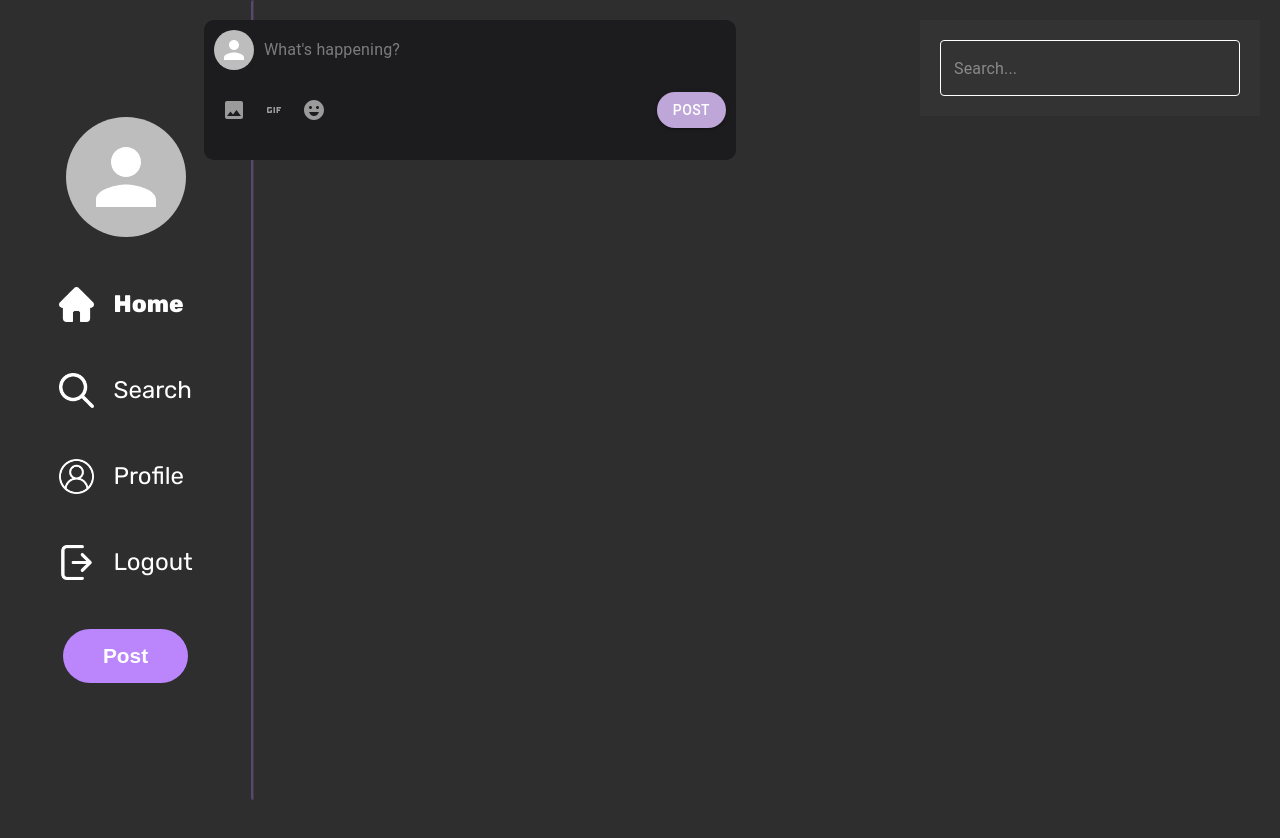
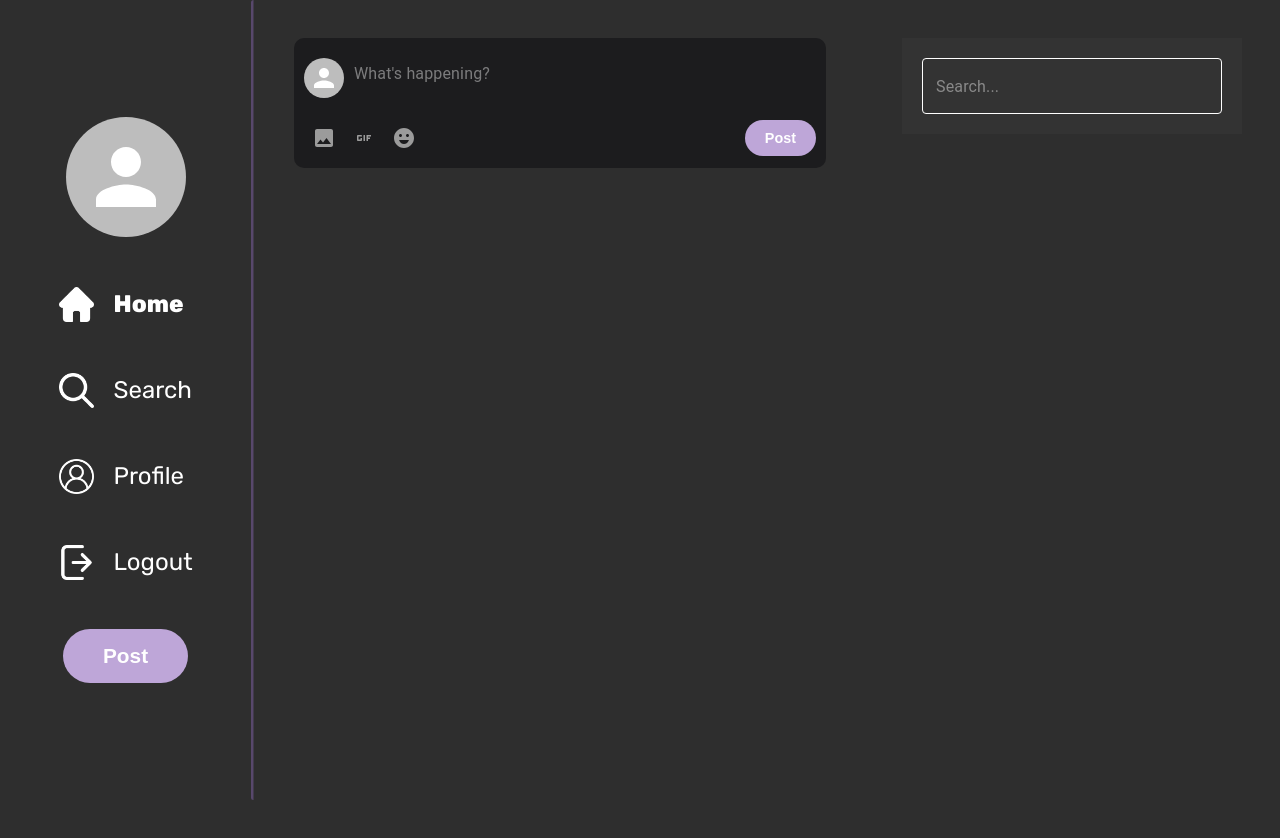
Before and after one commit to HoneyBlog/Frontend, a React (Vite) app in the folder frontend/: page / in a window 1280 px wide. After the commit the page ends 800 px from the top, so only its background shows below. Built offline with nearby package versions, Linux system fonts and the light colour scheme.

Commit message:
fixed main page and post component

```diff
--- a/frontend/src/App.css
+++ b/frontend/src/App.css
@@ -2,16 +2,3 @@
   margin: 0 auto;
   text-align: center;
 }
-
-#wrapper {
-  /* display: grid; */
-  grid-template-columns: 1fr 5fr;
-  grid-template-areas:
-    "header main";
-}
-
-main {
-  grid-area: 'main';
-  display: flex;
-  flex-flow: column wrap;
-}
--- a/frontend/src/App.jsx
+++ b/frontend/src/App.jsx
@@ -14,7 +14,6 @@ function App() {
 
   return (
     <>
-      <div id="wrapper">
         <Router>
           <Routes>
             <Route path="/login" element={<LoginPage />} />
@@ -22,7 +21,6 @@ function App() {
             {/* <Route path="/" element={<Navigate to="/login" />} /> */}
           </Routes>
         </Router>
-      </div>
     </>
   );
 }
--- a/frontend/src/components/Button/Button.jsx
+++ b/frontend/src/components/Button/Button.jsx
@@ -1,12 +1,12 @@
-import React from 'react'
-import {ButtonContainer} from './Button.styled';
+import React from 'react';
+import { ButtonContainer } from './Button.styled';
 
-
-const Button = ({text}) => {
-
-    return (
-        <ButtonContainer>{text}</ButtonContainer>
-    )
-}
+const Button = ({ text, paddingUp, paddingRight, fontSize }) => {
+  return (
+    <ButtonContainer fontSize={fontSize} paddingUp={paddingUp} paddingRight={paddingRight} >
+      {text}
+    </ButtonContainer>
+  );
+};
 
 export default Button;
--- a/frontend/src/components/Button/Button.styled.js
+++ b/frontend/src/components/Button/Button.styled.js
@@ -1,19 +1,19 @@
 import styled from "styled-components";
 
 export const ButtonContainer = styled.button`
-    background-color: #BB86FC;
+    background-color: #bea6d8;
     color: #FFFFFF;
     border-radius: 30px;
-    font-size: 1.3rem;
     font-weight: 600;
     border: none;
-    padding: 15px 40px;
     cursor: pointer;
     transition: 0.2s;
+    font-size: ${(props) => props.fontSize || '1.3rem'};
+  padding: ${(props) => props.paddingUp || '15px'} ${(props) => props.paddingRight || '40px'};
 
     &:hover
     {
         background-color: #FFFFFF;
-        color: #BB86FC;
+        color: #bea6d8;
     }
 `;
--- a/frontend/src/components/Header/Header.styled.js
+++ b/frontend/src/components/Header/Header.styled.js
@@ -4,7 +4,6 @@ import { NavLink as RouterLink } from "react-router-dom";
 
 export const FixedHeaderContent = styled.div`
     position: fixed;
-    grid-area: header;
     top: 0;
     left: 0;
     width: 20%;
--- a/frontend/src/components/Post/Post.jsx
+++ b/frontend/src/components/Post/Post.jsx
@@ -5,10 +5,9 @@ import IconButton from "@mui/material/IconButton";
 import ImageIcon from "@mui/icons-material/Image";
 import GifIcon from "@mui/icons-material/Gif";
 import EmojiEmotionsIcon from "@mui/icons-material/EmojiEmotions";
-import Button from "@mui/material/Button";
 import Typography from "@mui/material/Typography";
 import EmojiPicker from "emoji-picker-react";
-// import Button from '../Button/Button';
+import Button from '../Button/Button'
 
 import "./post.styled.css";
 
@@ -56,9 +55,8 @@ const Postcomponent = () => {
             <EmojiEmotionsIcon className="post-icon" />
           </IconButton>
         </div>
-        <Button variant="contained" id="post-button">
-          Post
-        </Button>
+        <Button variant="contained" text="Post" fontSize="0.9rem" paddingUp="10px" paddingRight="20px" />
+
       </div>
       <div className="emoji-picker-container">
         {showEmojiPicker && <EmojiPicker onEmojiClick={handleEmojiClick} />}
--- a/frontend/src/components/Post/post.styled.css
+++ b/frontend/src/components/Post/post.styled.css
@@ -76,7 +76,7 @@
     padding: 10px;
     border-radius: 10px;
     width: 40vw;
-    min-height: 15vh;
+    min-height: 10vh;
     gap: 10px;
   }
 
@@ -121,8 +121,7 @@
   .post-row1 {
     display: grid;
     grid-template-columns: 0.2fr 3fr;
-    align-items: center;
-    margin-bottom: 10px;
+    margin: 10px 0;
     width: 100%;
   }
 
--- a/frontend/src/pages/HomePage.jsx
+++ b/frontend/src/pages/HomePage.jsx
@@ -30,7 +30,7 @@ const HomePage = () => {
   };
 
   return (
-    <>
+    <div id="warpper">
       <Header />
       <div className="container">
         <div className="mainContent">
@@ -41,7 +41,7 @@ const HomePage = () => {
 
         </aside>
       </div>
-    </>
+    </div>
   );
 };
 
--- a/frontend/src/pages/HomePage.styled.css
+++ b/frontend/src/pages/HomePage.styled.css
@@ -1,20 +1,30 @@
 /* src/pages/HomePage.styled.css */
+
+#warpper {
+  display: flex;
+  flex-flow: row;
+  position: relative;
+  margin-top: 3%;
+  left: 20%;
+  width: 80%;
+  align-items: flex-start;
+  justify-content: flex-start;
+}
 
 .container {
     display: flex;
-    justify-content: space-between;
+    flex-flow: row;
+    width: 100%;
     align-items: flex-start;
-    min-height: 100vh;
+    justify-content: space-around;
+    min-height: 80vh;
     background-color: #2E2E2E;
     color: #fff;
-    padding: 20px;
   }
 
   .mainContent {
-    flex: 1;
     display: flex;
     flex-direction: column;
-    align-items: center;
   }
 
   .postHome {
--- a/frontend/src/pages/LoginPage/LoginPage.styled.js
+++ b/frontend/src/pages/LoginPage/LoginPage.styled.js
@@ -4,7 +4,7 @@ import Button from '@mui/material/Button';
 
 
 
-const Screen = styled.div`
+export const Screen = styled.div`
     display: flex;
     flex-direction: column;
     align-items: center;
@@ -14,17 +14,17 @@ const Screen = styled.div`
     background-color: #2E2E2E;
 `;
 
-const Logo = styled.img`
+export const Logo = styled.img`
     width: 125px;
     margin-bottom: 1rem;
 `;
 
-const Title = styled.h1`
+export const Title = styled.h1`
     margin-bottom: 1rem;
     color: #ffffff;
 `;
 
-const LoginForm = styled(Box)`
+export const LoginForm = styled(Box)`
     display: flex;
     flex-direction: column;
     align-items: center;
@@ -63,13 +63,10 @@ const LoginForm = styled(Box)`
     }
 `;
 
-const ColorButton = styled(Button)`
+export const ColorButton = styled(Button)`
     background-color: #A594B6 !important;
 
     &:hover {
         background-color: #856a91 !important;
     }
 `;
-
-
-export { Screen, Logo, Title, LoginForm, ColorButton };
--- a/frontend/src/pages/LoginPage/loginPage.jsx
+++ b/frontend/src/pages/LoginPage/loginPage.jsx
@@ -1,6 +1,7 @@
 import { useState } from 'react';
 import TextField from '@mui/material/TextField';
-import Button from '@mui/material/Button';
+import { Screen, Logo, Title, LoginForm, ColorButton } from './LoginPage.styled';
+import { userLogin } from '../../apis/users.api';
 
 export default function LoginPage() {
     const [username, setUsername] = useState('');
@@ -14,7 +15,7 @@ export default function LoginPage() {
         setError(null);
 
         try {
-            const response = await UserApi.checkLogin(username, password);
+            const response = await userLogin(username, password);
             console.log('Response: ', response);
         } catch (error) {
             console.error('Failed to login:', error);
```
